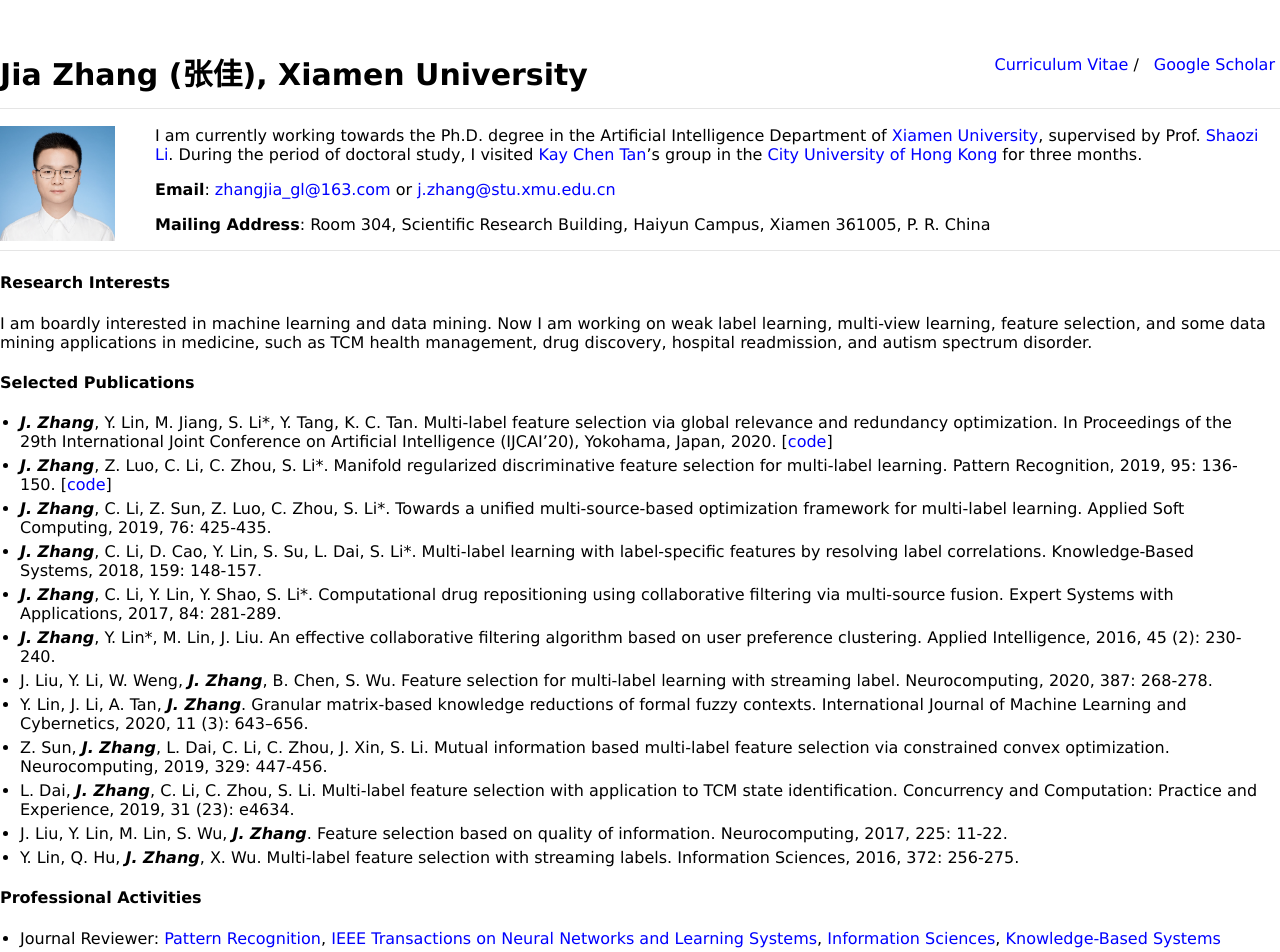
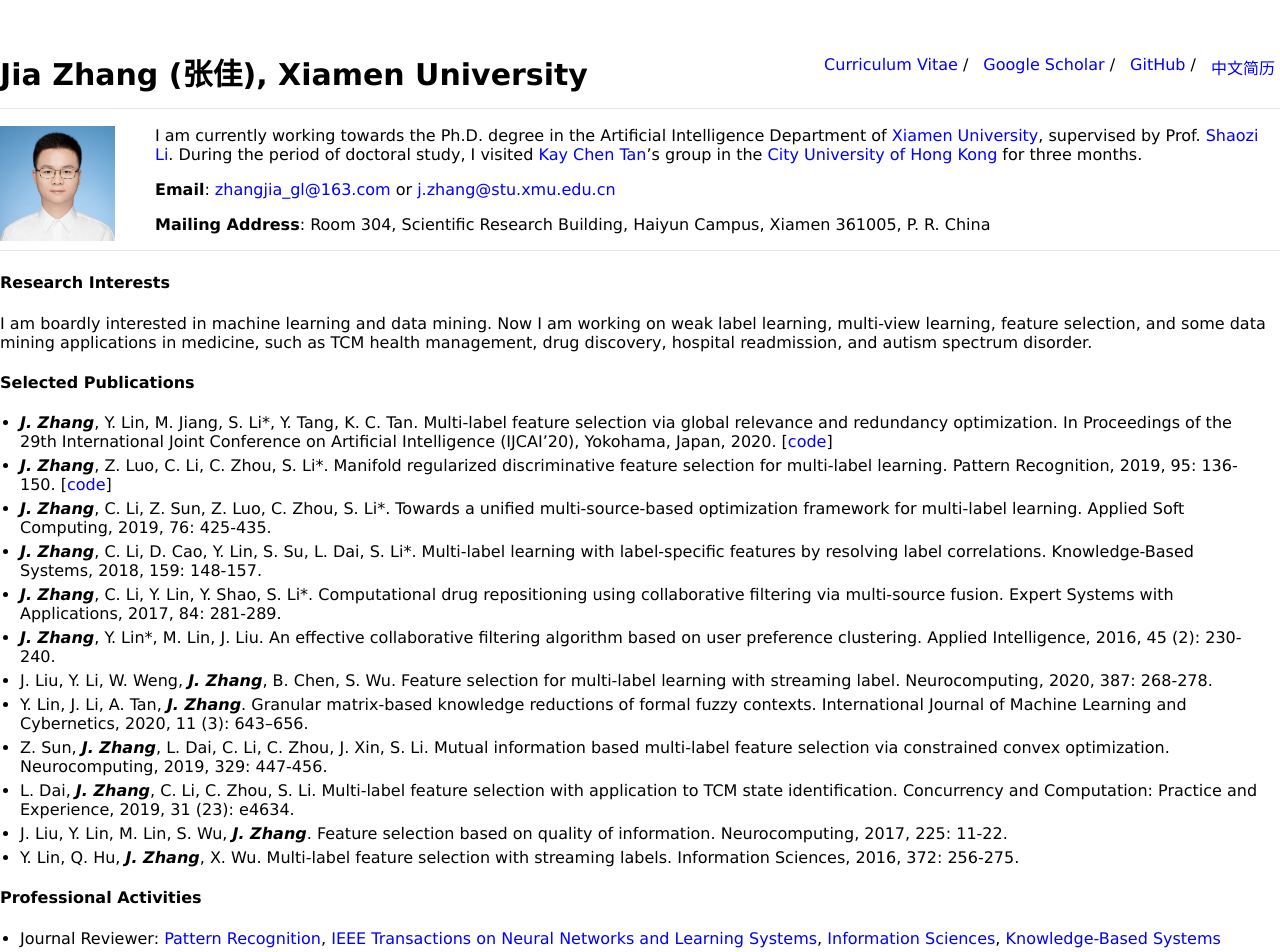
Before and after one commit to jiazhang-ml/jiazhang-ml.github.io, a Jekyll site: the page built from index.md, in a window 1280 px wide. Shown: the top 952 px of the page. Built offline with Jekyll 4.4.1, drawn with Linux system fonts in a browser that asks for light colours.

Commit message:
Update _config.yml

```diff
--- a/_config.yml
+++ b/_config.yml
@@ -19,3 +19,7 @@ nav:
    link: "resume.pdf"
  - name: "Google Scholar"
    link: "https://scholar.google.com.hk/citations?user=yBaTk-gAAAAJ&hl=en"
+ - name: "GitHub"
+   link: "https://github.com/jiazhang-ml"
+ - name: "中文简历"
+   link: "http://www.scholat.com/jiazhang"
```
